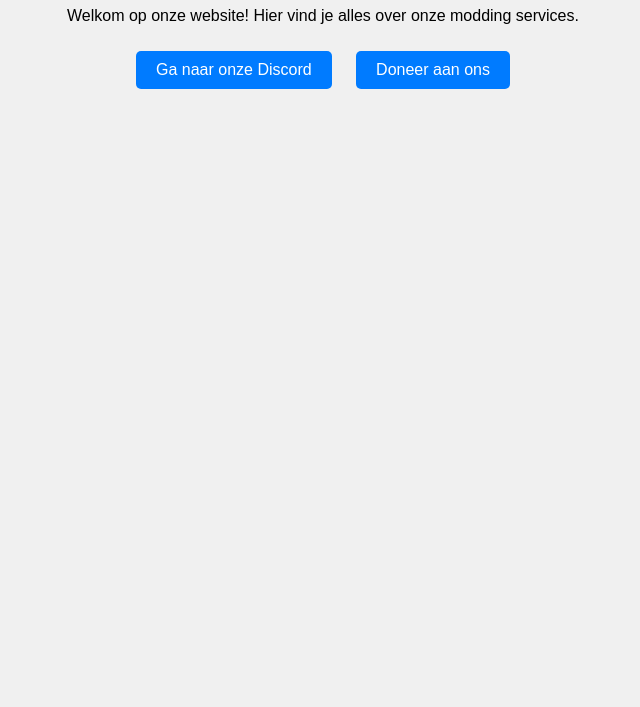
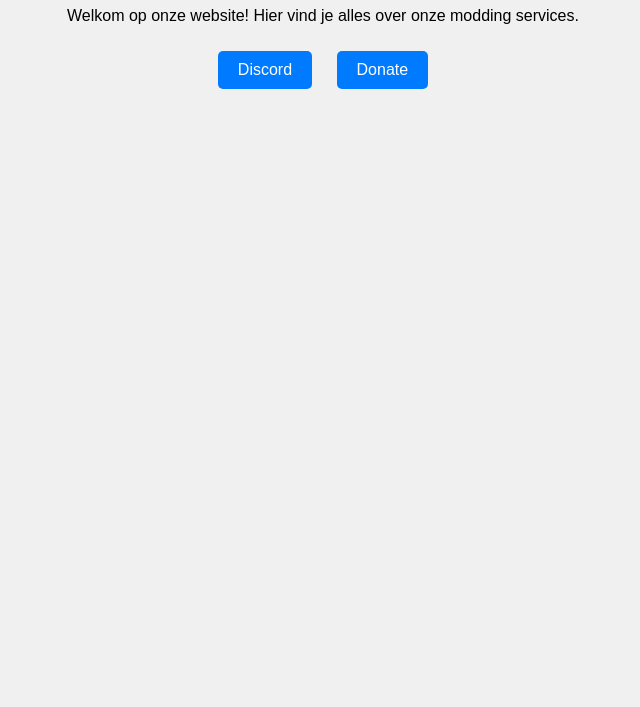
Before and after one commit to tommy73727/kevimodz.github.io, a plain HTML site: page index.html in a window 1280 px wide. Shown: the part 93-800 px from the top of the page, without its empty margins (317-957 px from the left). Drawn offline with Linux system fonts and the light colour scheme.

Commit message:
Update index.html

```diff
--- a/index.html
+++ b/index.html
@@ -32,8 +32,8 @@
     <div class="container">
         <h1>Welkom bij Kevi Modz</h1>
         <p>Welkom op onze website! Hier vind je alles over onze modding services.</p>
-        <a href="https://discord.gg/WwpqxXHCBU" class="button">Ga naar onze Discord</a>
-        <a href="https://paypal.me/Deniz2505?country.x=BE&locale.x=nl_NL" class="button">Doneer aan ons</a>
+        <a href="https://discord.gg/WwpqxXHCBU" class="button">Discord</a>
+        <a href="https://paypal.me/Deniz2505?country.x=BE&locale.x=nl_NL" class="button">Donate</a>
     </div>
 </body>
 </html>
```
